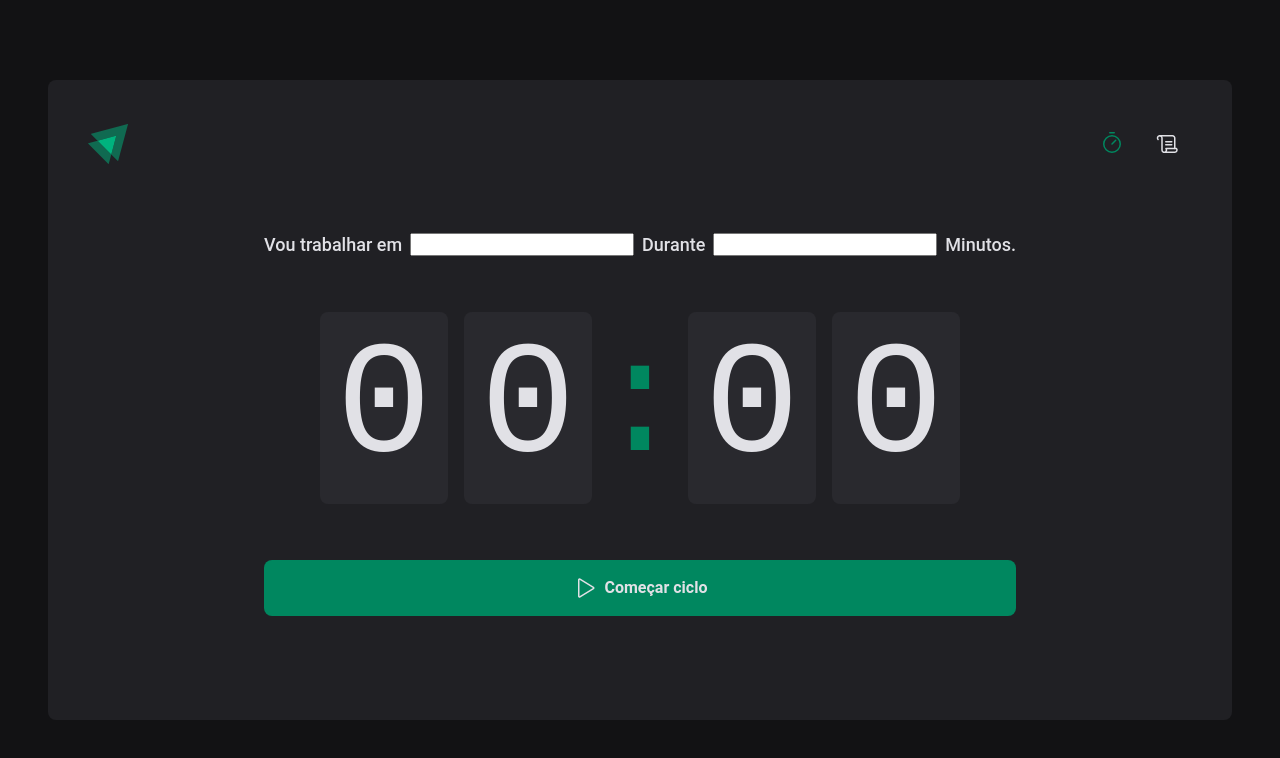
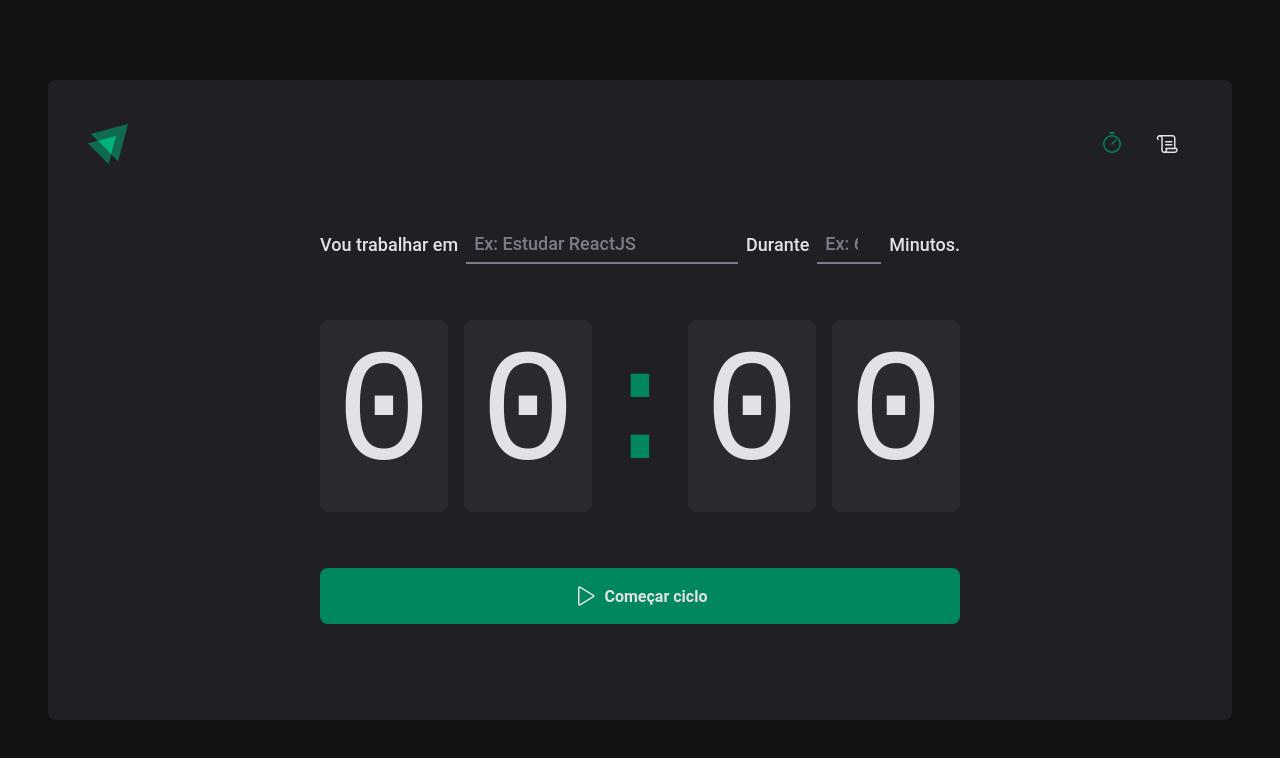
Before and after one commit to LuisMarchio03/ignite-reactjs-02-ignite-timer, a React app: page / in a window 1280 px wide. Shown: the top 758 px of the page. Built offline with nearby package versions, Linux system fonts and the light colour scheme; the HTML template or start-up script is replaced by a standard one.

Commit message:
Ignite Timer - Páginas e rotas - Aprimorando os inputs

```diff
--- a/src/pages/Home/index.tsx
+++ b/src/pages/Home/index.tsx
@@ -3,8 +3,10 @@ import {
   CountdownContainer,
   FormContainer,
   HomeContainer,
+  MinutesAmountInput,
   Separator,
   StartCountdownButton,
+  TaskInput,
 } from './styles'
 
 export function Home() {
@@ -13,10 +15,14 @@ export function Home() {
       <form action="">
         <FormContainer>
           <label htmlFor="task">Vou trabalhar em</label>
-          <input type="text" id="task" />
+          <TaskInput type="text" id="task" placeholder="Ex: Estudar ReactJS" />
 
           <label htmlFor="minutesAmount">Durante</label>
-          <input type="number" id="minutesAmount" />
+          <MinutesAmountInput
+            type="number"
+            id="minutesAmount"
+            placeholder="Ex: 60"
+          />
 
           <span>Minutos.</span>
         </FormContainer>
--- a/src/pages/Home/styles.ts
+++ b/src/pages/Home/styles.ts
@@ -29,6 +29,36 @@ export const FormContainer = styled.div`
   font-weight: 500;
 
   flex-wrap: wrap;
+`
+
+const BaseInput = styled.input`
+  background: transparent;
+  height: 2.5rem;
+
+  border: 0;
+  border-bottom: 2px solid ${({ theme }) => theme['gray-500']};
+  color: ${({ theme }) => theme['gray-100']};
+
+  font-size: 1.125rem;
+  font-weight: 500;
+  padding: 0 0.5rem;
+
+  &:focus {
+    box-shadow: none;
+    border-color: ${({ theme }) => theme['green-500']};
+  }
+
+  &::placeholder {
+    color: ${({ theme }) => theme['gray-500']};
+  }
+`
+
+export const TaskInput = styled(BaseInput)`
+  flex: 1;
+`
+
+export const MinutesAmountInput = styled(BaseInput)`
+  width: 4rem;
 `
 
 export const CountdownContainer = styled.div`
@@ -76,7 +106,12 @@ export const StartCountdownButton = styled.button`
 
   transition: 0.2s;
 
-  &:hover {
+  &:disabled {
+    opacity: 0.7;
+    cursor: not-allowed;
+  }
+
+  &:not(:disabled):hover {
     background: ${({ theme }) => theme['green-700']};
   }
 `
```
